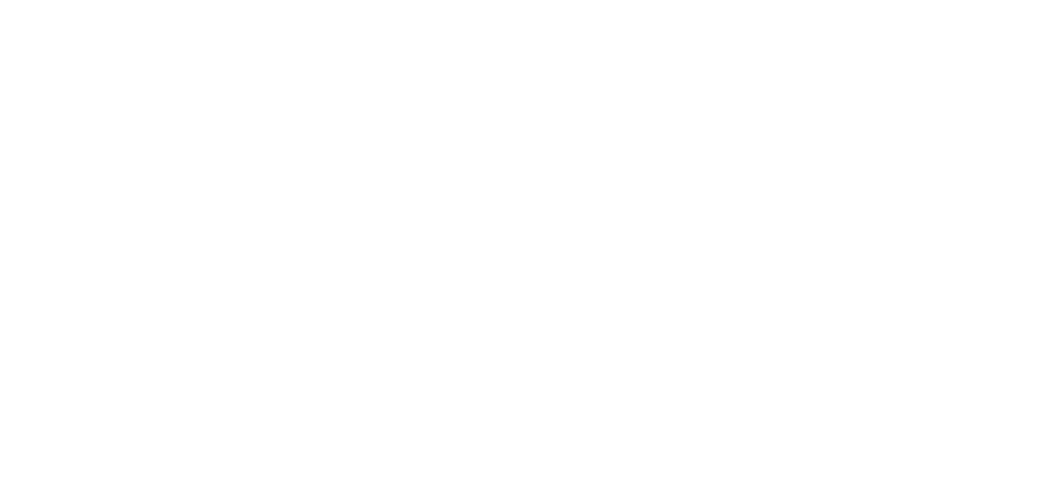
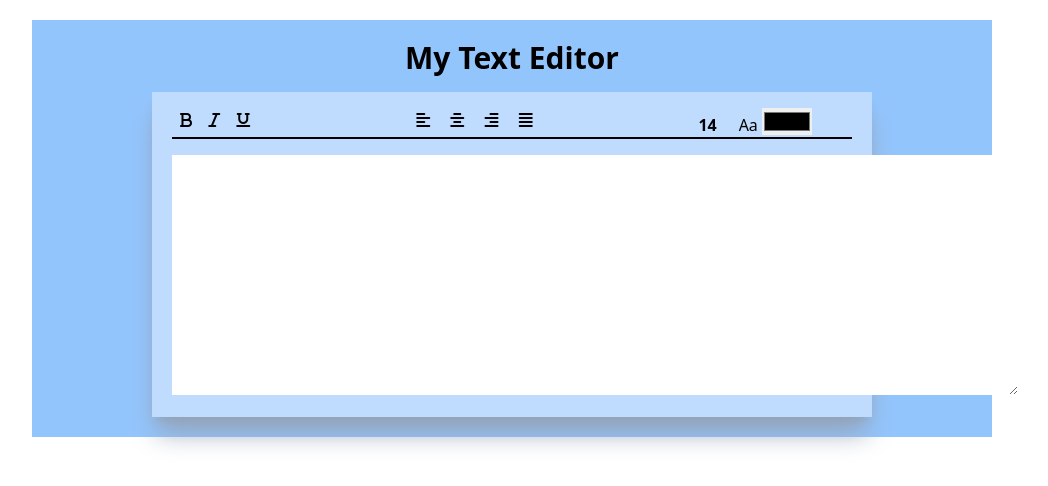
Before and after one commit to Rashed6577/text-editor, a plain HTML site: page index.html in a window 1280 px wide. Shown: the whole page, without its empty margins (128-1176 px from the left). Drawn offline with nearby package versions, Linux system fonts and the light colour scheme.

Commit message:
html done

```diff
--- a/index.html
+++ b/index.html
@@ -1,11 +1,43 @@
 <!DOCTYPE html>
 <html lang="en">
+
 <head>
     <meta charset="UTF-8">
     <meta name="viewport" content="width=device-width, initial-scale=1.0">
     <title>Text Editor</title>
+    <script src="https://cdn.tailwindcss.com"></script>
+    <script src="https://kit.fontawesome.com/15073e9c27.js" crossorigin="anonymous"></script>
 </head>
+
 <body>
+    <section class="bg-blue-300 w-3/4 mx-auto py-5 mt-5">
+        <h1 class="text-3xl font-semibold text-center pb-4">My Text Editor</h1>
+        <div class="bg-blue-200 w-3/4 mx-auto px-5 py-4 shadow-xl shadow-slate-400">
+            <div class="flex justify-between border-b-2 border-black">
+                <div>
+                    <div class="ml-2">
+                        <i class="fa-solid fa-bold" style="color: #000000;"></i>
+                        <i class="fa-solid fa-italic mx-3" style="color: #000000;"></i>
+                        <i class="fa-solid fa-underline" style="color: #000000;"></i>
+                    </div>
+                </div>
+                <div>
+                    <div>
+                        <i class="fa-solid fa-align-left" style="color: #000000;"></i>
+                        <i class="fa-solid fa-align-center mx-4" style="color: #000000;"></i>
+                        <i class="fa-solid fa-align-right mr-4" style="color: #000000;"></i>
+                        <i class="fa-solid fa-align-justify" style="color: #000000;"></i>
+                    </div>
+                </div>
+                <div class="mr-10">
+                    <input type="number" name="" id="" class="w-9 rounded-lg bg-blue-200 mt-0 font-semibold" value="14">
+                    <span>Aa</span>
+                    <input type="color" name="" id="">
+                </div>
+            </div>
+            <textarea name="" id="" cols="90" rows="10" class="mt-4"></textarea>
+        </div>
+    </section>
+</body>
 
-</body>
 </html>
--- /dev/null
+++ b/tailwind.config.js
@@ -0,0 +1,8 @@
+/** @type {import('tailwindcss').Config} */
+module.exports = {
+    content: ["./src/**/*.{html,js}"],
+    theme: {
+      extend: {},
+    },
+    plugins: [],
+  }
```
